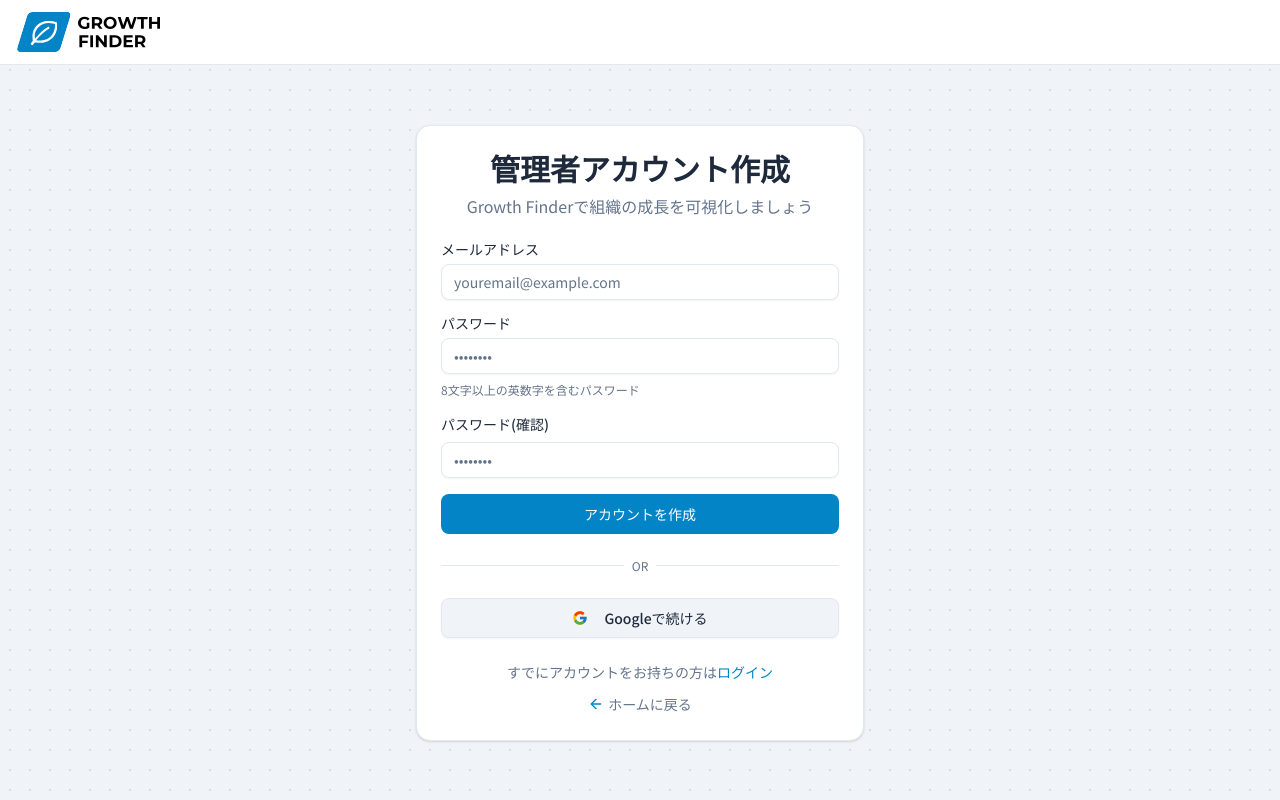
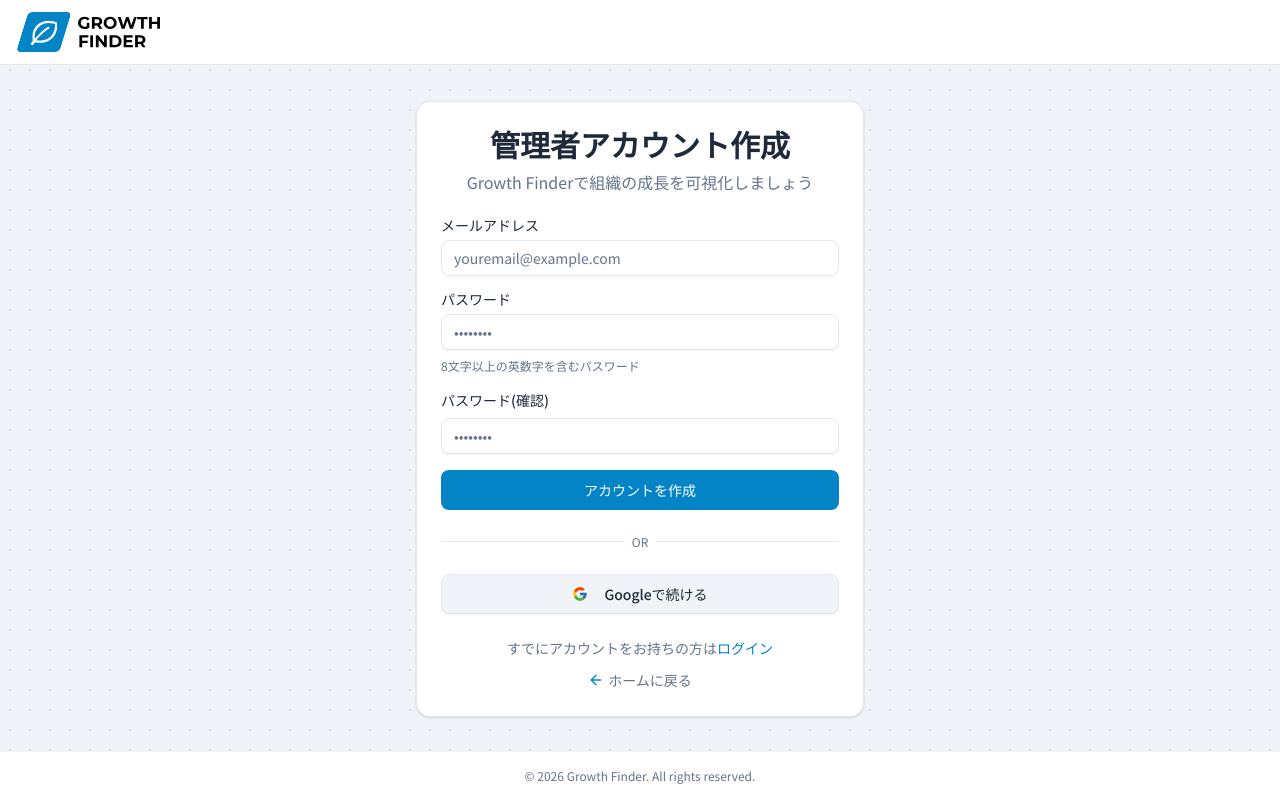
Before and after one commit to takeshi0518/growth-finder, a Next.js app: page /signup in a window 1280 px wide. Built offline with nearby package versions, Linux system fonts and the light colour scheme.

Commit message:
feat: 認証ページにフッターを追加

```diff
--- a/src/app/(auth)/layout.tsx
+++ b/src/app/(auth)/layout.tsx
@@ -31,6 +31,15 @@
       <main className="flex-1 flex items-center justify-center p-4">
         {children}
       </main>
+
+      <footer className="bg-card py-4">
+        <div className="text-center text-xs text-muted-foreground">
+          <p>
+            &copy; {new Date().getFullYear()} Growth Finder. All rights
+            reserved.
+          </p>
+        </div>
+      </footer>
     </div>
   );
 }
```
